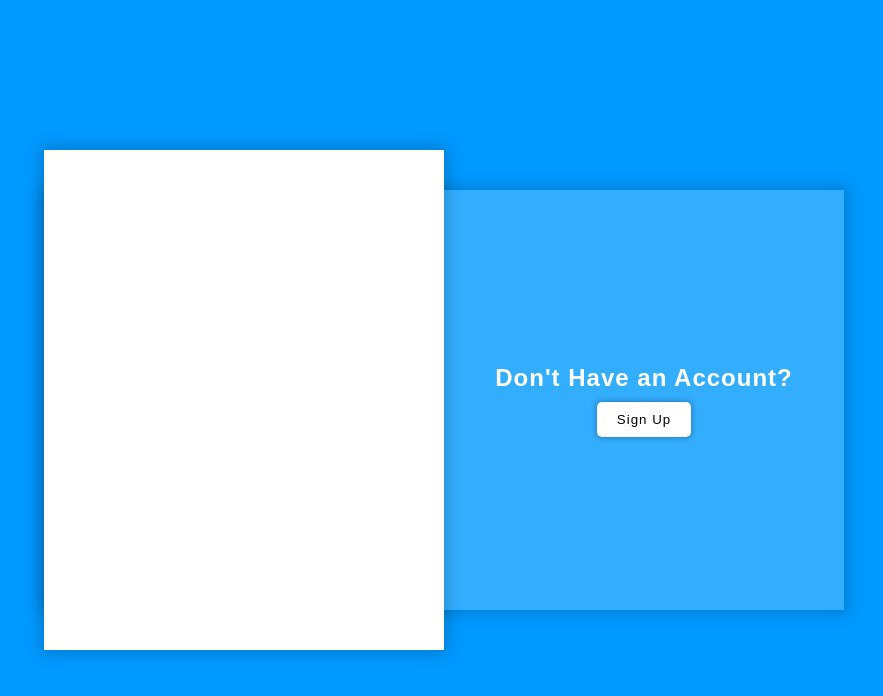
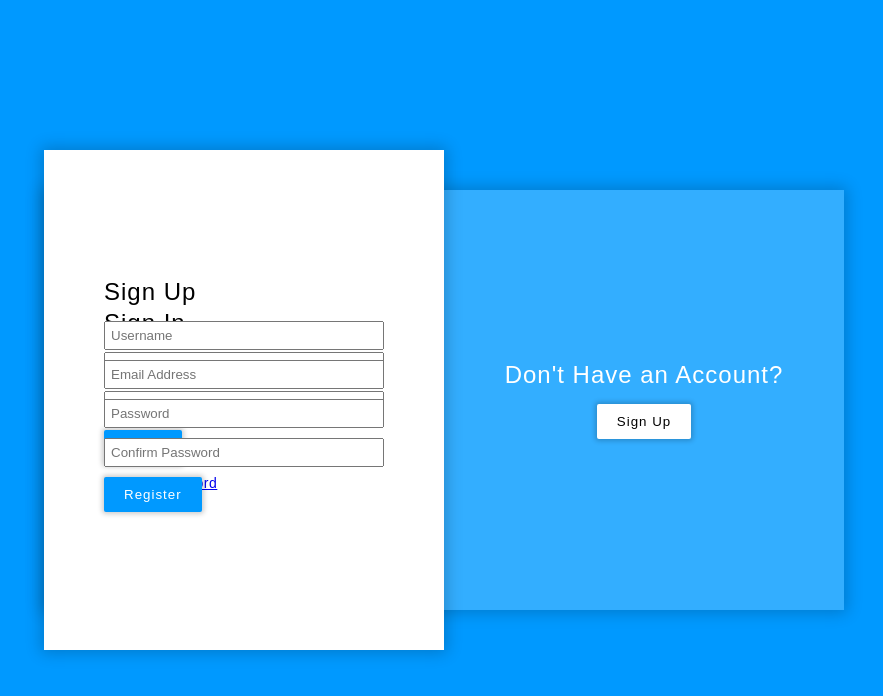
Before and after one commit to samiptimilsina7/Sliding-Login-form, a plain HTML site: page index.html in a window 1280 px wide. Shown: the whole page, without its empty margins (196-1079 px from the left). Drawn offline with Linux system fonts and the light colour scheme.

Commit message:
adds slide for signin

```diff
--- a/index.html
+++ b/index.html
@@ -22,7 +22,53 @@
                 <button onclick="signup()">Sign Up</button>
             </div>
         </div>
-        <div class="form-box"></div>
+        <div class="form-box">
+            <div class="form-box-area signinform">
+                <h2>Sign In</h2>
+                <div class="input-sections">
+                    <form action="#">
+                        <div class="input-section">
+                            <label for="username"></label>
+                            <input type="text" placeholder="Username" required>
+                        </div>
+                        <div class="input-section">
+                            <label for="password"></label>
+                            <input type="password" placeholder="Password" required>
+                        </div>
+                    </form>
+                </div>
+                <div class="button">
+                    <button>Login</button>
+                </div>
+                <p><a href="#">Forgot Password</a></p>
+            </div>
+            <div class="form-box-area signupform">
+                <h2>Sign Up</h2>
+                <div class="input-sections">
+                    <form action="#">
+                        <div class="input-section">
+                            <label for="username"></label>
+                            <input type="text" placeholder="Username" required>
+                        </div>
+                        <div class="input-section">
+                            <label for="email"></label>
+                            <input type="text" placeholder="Email Address" required>
+                        </div>
+                        <div class="input-section">
+                            <label for="password"></label>
+                            <input type="password" placeholder="Password" required>
+                        </div>
+                        <div class="input-section">
+                            <label for="confirm-password"></label>
+                            <input type="password" placeholder="Confirm Password" required>
+                        </div>
+                    </form>
+                </div>
+                <div class="button">
+                    <button>Register</button>
+                </div>
+            </div>
+        </div>
     </div>
     <script src="index.js"></script>
 </body>
--- a/index.js
+++ b/index.js
@@ -1,11 +1,15 @@
 boxEl=document.querySelector(".form-box");
+body=document.querySelector("body");
+signUp
 
 function signup(){
     boxEl.classList.add('transition');
+    body.classList.add('color-change');
     console.log('sigup')
 }
 
 function signin(){
     boxEl.classList.remove('transition');
+    body.classList.remove('color-change');
     console.log('sigin')
 }
--- a/style.css
+++ b/style.css
@@ -10,6 +10,7 @@ body{
     background-color: rgb(0, 153, 255);
     display: flex;
     align-items: center;
+    transition: 1s ease-in;
 }
 
 .container{
@@ -36,15 +37,13 @@ body{
     justify-content: center;
     align-items: center;
     color: white;
-    font-weight: 300;
-    letter-spacing: 1px;
 }
 
 button{
     padding: 10px 20px;
     outline: none;
     cursor: pointer;
-    border-radius: 5px;
+    border-radius: 2px;
     background-color: white;
     border: none;
     font-weight: 300;
@@ -52,8 +51,10 @@ button{
     box-shadow: 0 0 5px 2px rgba(0, 0, 0, 0.2);
 }
 
-.background-box h2{
-    margin-bottom: 10px;
+h2{
+    margin-bottom: 15px;
+    font-weight: 300;
+    letter-spacing: 1px;
 }
 
 .form-box{
@@ -64,8 +65,52 @@ button{
     z-index: 2;
     box-shadow: 0px 0px 15px 3px rgba(0, 0, 0, 0.2);
     transition: 1s cubic-bezier(.96,-0.01,.04,1) 0.4s;
+    overflow: hidden;
+}
+
+.form-box .form-box-area{
+    position: absolute;
+    width: 100%;
+    height: 100%;
+    display: flex;
+    flex-direction: column;
+    justify-content: center;
+    align-items: center;
+    transition: 1s ease-out 0.6s;
+}
+
+
+.form-box h2,.form-box .input-sections,.form-box .button,.form-box p{
+    width: 70%;
+}
+
+.input-section input{
+    width: 100%;
+    padding: 5px 5px;
+    margin-bottom: 10px;
+}
+
+.form-box button{
+    background-color: rgb(0, 153, 255);
+    margin-bottom: 10px;
+    color: white;
+}
+
+.form-box p{
+    font-size: 14px;
+    letter-spacing: 0.5px;
+    font-weight: 200;
 }
 
 .transition{
     transform: translateX(100%);
 }
+
+.transition .signinform{
+    transform: translateX(-150%);
+    transition: 1s cubic-bezier(.96,-0.01,.04,1) 0.4s;
+}
+
+body.color-change{
+    background-color: #f43648;
+}
```
